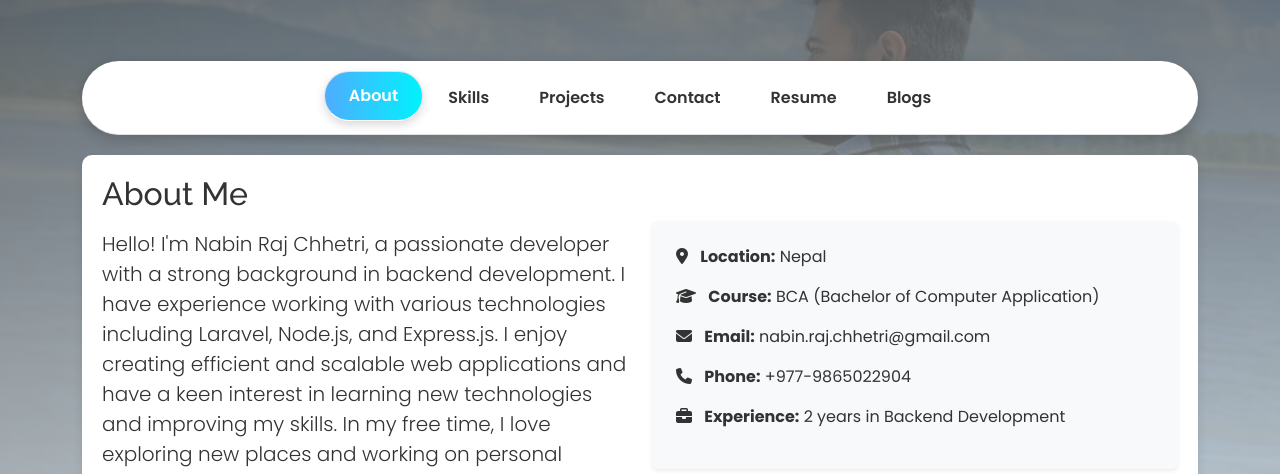
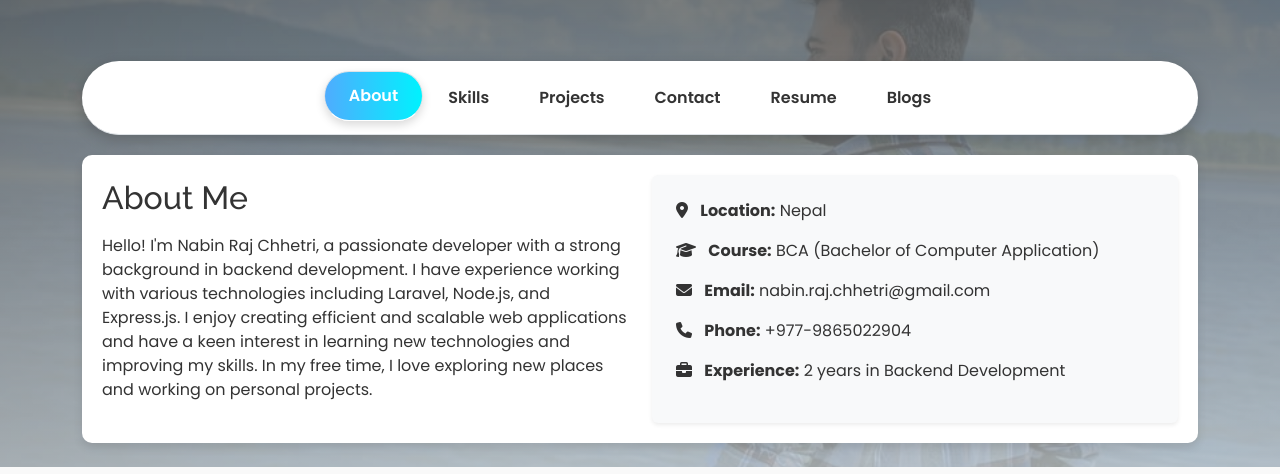
Before and after one commit to NbN-Raja/Portfolio, a website: page index.html in a window 1280 px wide. Shown: the part 305-779 px from the top of the page. Drawn offline with nearby package versions, Linux system fonts and the light colour scheme.

Commit message:
Refactor index.html to simplify the About Me section by removing unnecessary classes

```diff
--- a/index.html
+++ b/index.html
@@ -241,7 +241,7 @@
             <!-- Left Section: About Text -->
             <div class="col-lg-6 mb-4 mb-lg-0" data-aos="fade-right">
               <h2 class="mb-3">About Me</h2>
-              <p class="lead">
+              <p>
                 Hello! I'm Nabin Raj Chhetri, a passionate developer with a strong background in backend development. I
                 have experience working with various technologies including Laravel, Node.js, and Express.js. I enjoy
                 creating efficient and scalable web applications and have a keen interest in learning new technologies
```
